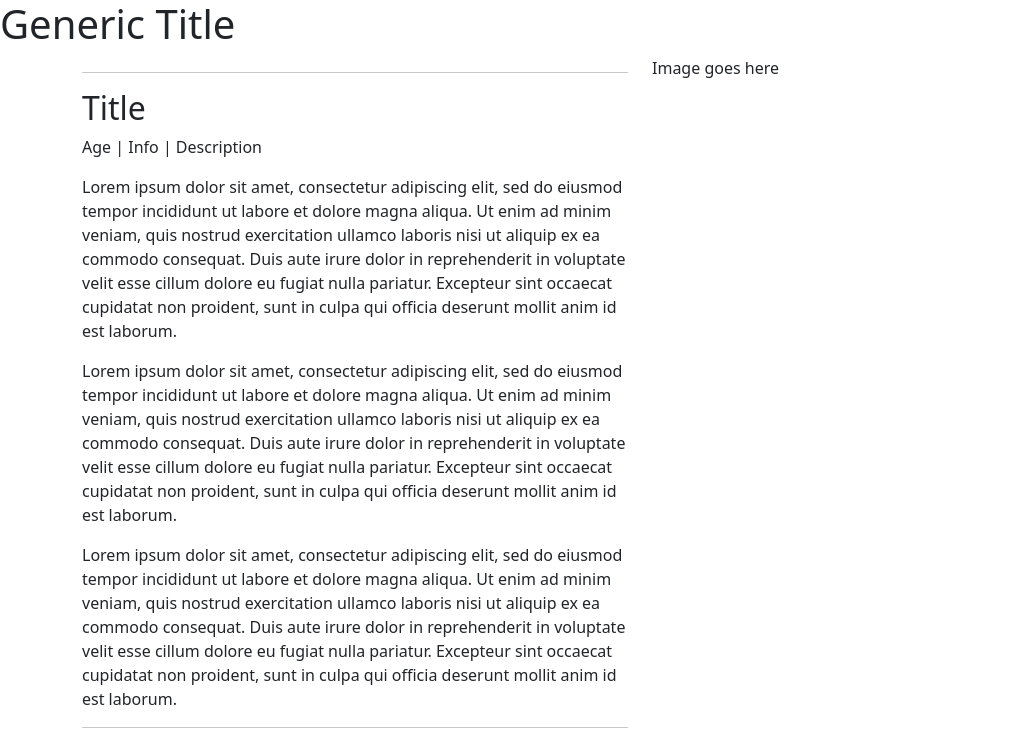
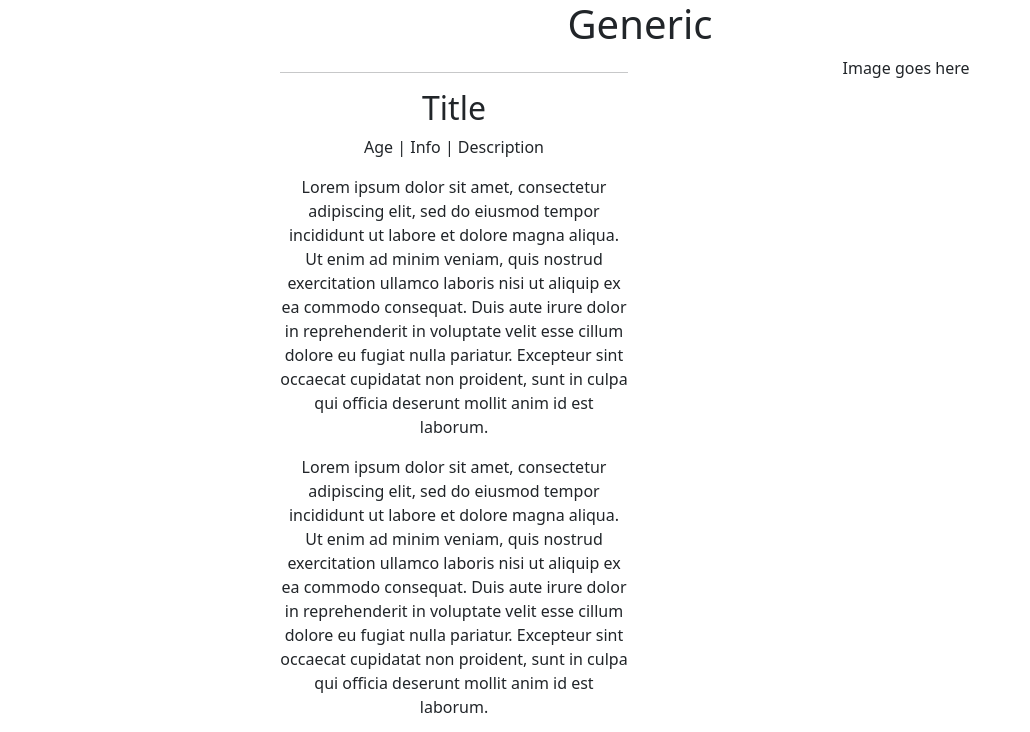
Before and after one commit to french-toast-64/french-toast-haustier, a website: page public/template.html in a window 1280 px wide. Shown: the top 732 px of the page, without its empty margins (0-1030 px from the left). Drawn offline with nearby package versions, Linux system fonts and the light colour scheme.

Commit message:
Fixed relative url for css styling, adjusted flexbox grid

```diff
--- a/public/style.css
+++ b/public/style.css
@@ -7,3 +7,15 @@
     color: black;
     font-family: Verdana;
   }
+
+  #main {
+    --alignment: center;
+    --flex-alignment: center;
+    display: flex;
+    text-align: center;
+    z-index: 1;
+  }
+
+  #column1 {
+    margin-left: 5rem;
+  }
--- a/public/template.html
+++ b/public/template.html
@@ -4,15 +4,18 @@
     <meta charset="UTF-8">
     <meta name="viewport" content="width=device-width, initial-scale=1.0">
     <title>Generic</title>
-    <link href="/style.css" rel="stylesheet" type="text/css" media="all">
+    <link href="./style.css" rel="stylesheet" type="text/css" media="all">
     <link href="https://cdn.jsdelivr.net/npm/bootstrap@5.3.0/dist/css/bootstrap.min.css" rel="stylesheet" integrity="sha384-9ndCyUaIbzAi2FUVXJi0CjmCapSmO7SnpJef0486qhLnuZ2cdeRhO02iuK6FUUVM" crossorigin="anonymous">
   </head>
   <body>
-    <div class="col" role="main">
-      <h1>Generic Title</h1>
-      <div class="container">
-        <div class="row">
-          <div class="col-sm-6">
+    <div class="container-sm" id="main">
+      <div class="inner">
+        <header class="justify-content-center">
+          <h1>Generic</h1>
+        </header>
+        <div class="container" id="container2">
+          <div class="row justify-content-center">
+            <div class="col-sm-4" id="column1">
               <hr/>
               <h2>Title</h2>
               <p>Age | Info | Description</p>
@@ -39,7 +42,8 @@
                 </svg>
               </a></button>
             </div>
-          <div class="col-sm-6">Image goes here</div>
+            <div class="col-sm-4" id="column1">Image goes here</div>
+          </div>
         </div>
       </div>
     </div>
```
Also changed, not shown: public/index.html (+10 -6 lines). Lines whose indentation alone changed are shown as unchanged.
